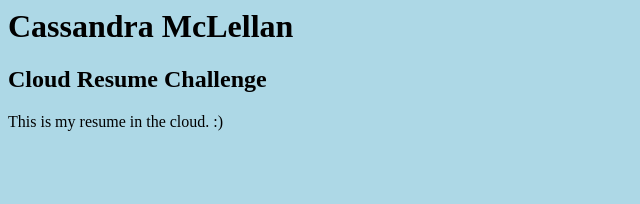
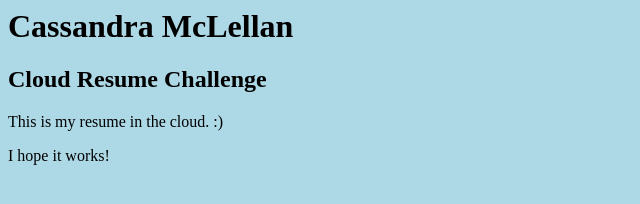
Before and after one commit to cdmclellan7/cloud-resume-challenge, a website: page frontend/index.html in a window 1280 px wide. Shown: the whole page, without its empty margins (0-640 px from the left). Drawn offline with Linux system fonts and the light colour scheme.

Commit message:
FEAT: added paragraph to html

```diff
--- a/frontend/index.html
+++ b/frontend/index.html
@@ -10,6 +10,7 @@
     <h1>Cassandra McLellan</h1>
     <h2>Cloud Resume Challenge</h2>
     <p>This is my resume in the cloud. :)</p>
+    <p>I hope it works!</p>
     <script src="index.js"></script>
   </body>
 </html>
```
